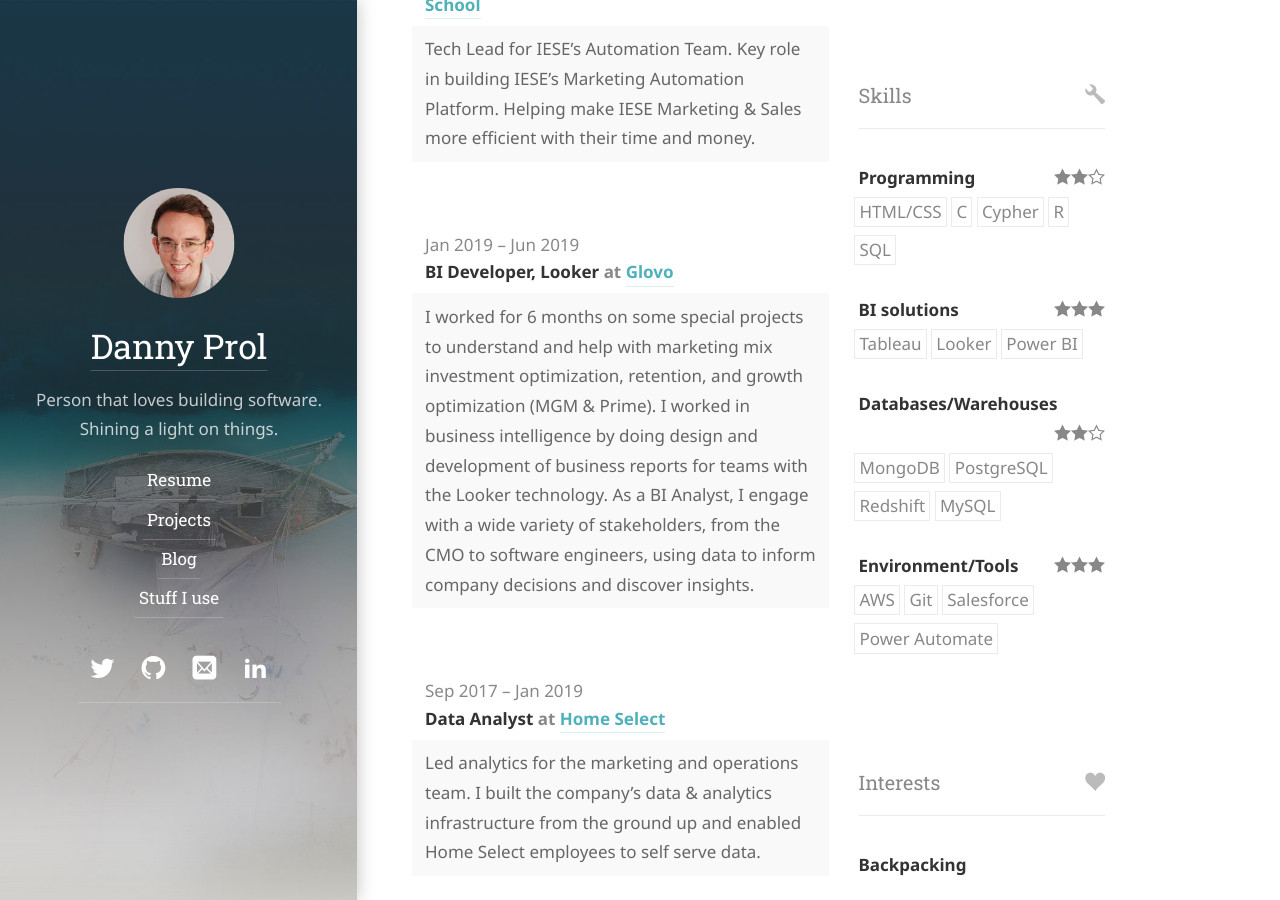
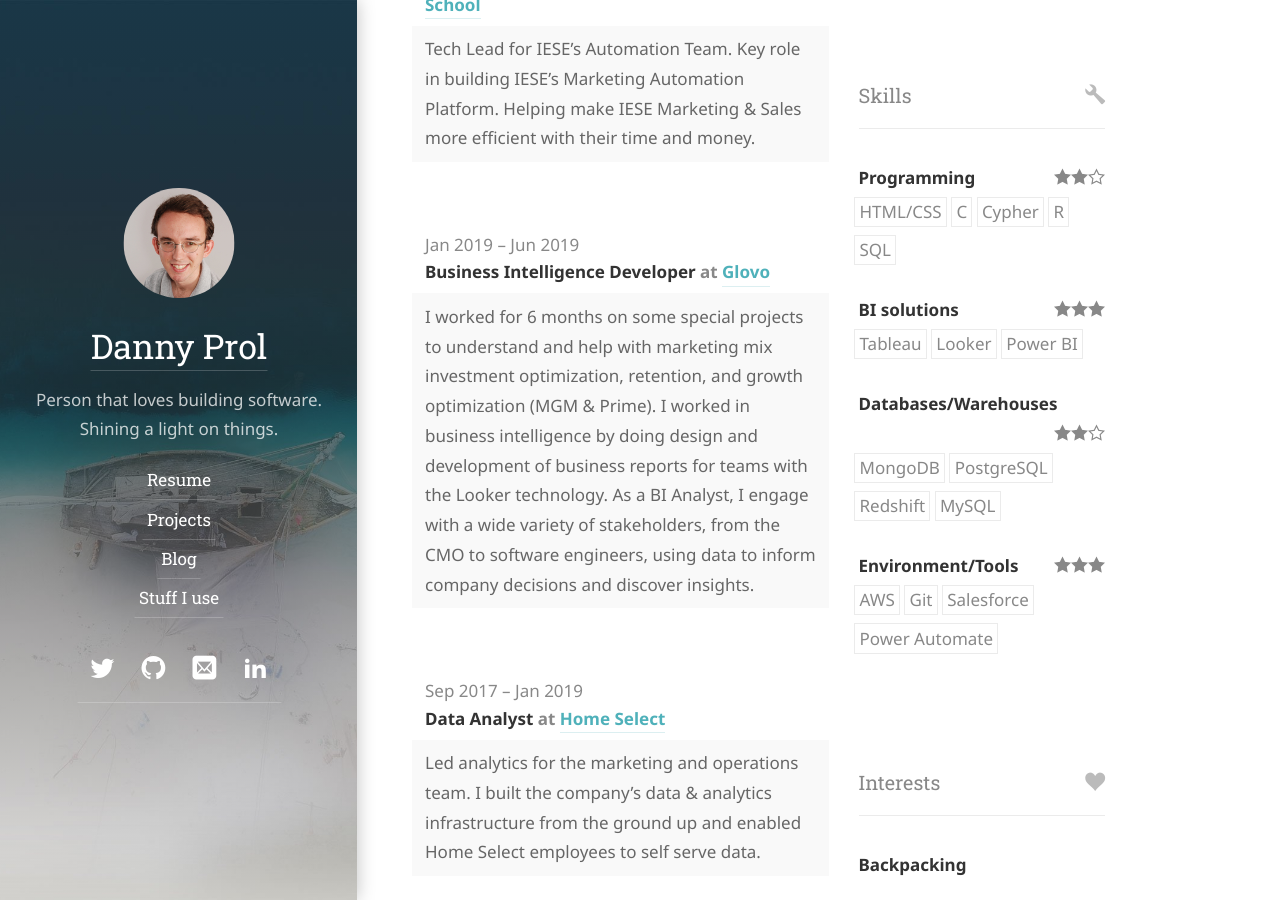
Before and after one commit to dprol/dprol.github.io, a Jekyll site: the page built from resume.md, in a window 1280 px wide and 900 px high, scrolled down 705 px. Built offline with Jekyll 4.4.1, drawn with Linux system fonts in a browser that asks for light colours; some web fonts are replaced.

Commit message:
Update resume.yml

```diff
--- a/_data/resume.yml
+++ b/_data/resume.yml
@@ -35,7 +35,7 @@ work:
     summary: >
       Tech Lead for IESE's Automation Team. Key role in building IESE's Marketing Automation Platform. Helping make IESE Marketing & Sales more efficient with their time and money.
   - company: "Glovo"
-    position: "BI Developer, Looker"
+    position: "Business Intelligence Developer"
     website: "https://glovoapp.com/"
     startDate: "2019-01-01"
     endDate: "2019-06-01"
```
